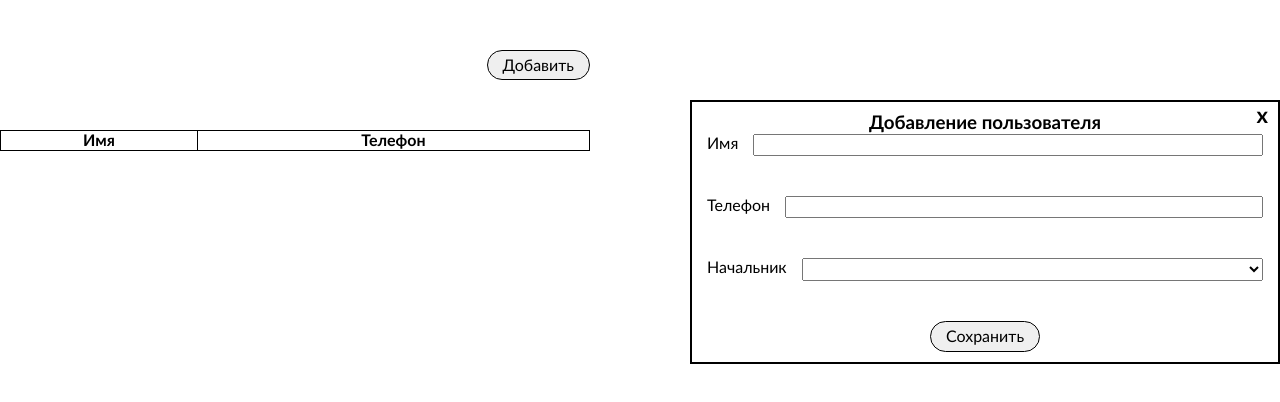
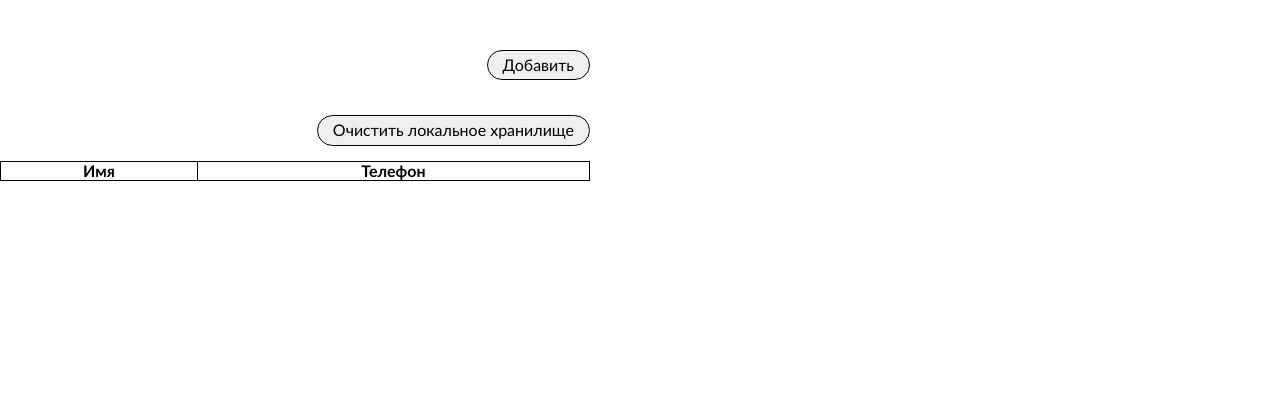
Before and after one commit to md-ibragimov/roistat-vue-test, a Vue app: page / in a window 1280 px wide. Shown: the top 402 px of the page. Built offline with nearby package versions, Linux system fonts and the light colour scheme.

Commit message:
app is done

```diff
--- a/src/App.vue
+++ b/src/App.vue
@@ -1,14 +1,23 @@
 <template>
   <div class="container">
     <div class="table-container">
-      <button @click="sortUsers" id="add-button" class="button">
+      <button @click="handleForm(true)" id="add-button" class="button">
         Добавить
       </button>
-      <TableVue :users="users" />
+      <button
+        @click="localStorageClean"
+        id="local-storage-clean"
+        class="button"
+      >
+        Очистить локальное хранилище
+      </button>
+      <TableVue @sortUsers="sortUsers" :users="users" />
     </div>
     <div class="form-container">
       <UserFormVue
         @addContact="addContact"
+        @handleForm="handleForm"
+        :form="form"
         :allUsers="allUsers"
         :users="users"
       />
@@ -24,6 +33,7 @@ export default {
   components: { TableVue, UserFormVue },
   data() {
     return {
+      form: false,
       users: localStorage.getItem("users")
         ? JSON.parse(localStorage.getItem("users"))
         : [],
@@ -31,6 +41,9 @@ export default {
     };
   },
   methods: {
+    handleForm(value) {
+      this.form = value;
+    },
     addContact(value) {
       this.allUsers.push(value);
       if (!value.boss.id) {
@@ -60,6 +73,9 @@ export default {
           return el;
         });
       }
+    },
+    localStorageClean() {
+      this.users = [];
     },
     sortUsers() {
       this.users.map((el) => {
@@ -110,7 +126,12 @@ export default {
   #add-button {
     flex-grow: 0;
     flex-shrink: 0;
-    margin: 50px 0 50px auto;
+    margin: 50px 0 35px auto;
+  }
+  #local-storage-clean {
+    margin: 0 0 15px auto;
+    flex-grow: 0;
+    flex-shrink: 0;
   }
 }
 
--- a/src/components/Table.vue
+++ b/src/components/Table.vue
@@ -1,7 +1,14 @@
 <template>
   <table class="table">
     <tr class="tr">
-      <th scope="col" class="table-name">Имя</th>
+      <th
+        style="cursor: pointer"
+        @click="$emit('sortUsers')"
+        scope="col"
+        class="table-name"
+      >
+        Имя
+      </th>
       <th scope="col" class="table-phone">Телефон</th>
     </tr>
     <TableItemVue
--- a/src/components/UserForm.vue
+++ b/src/components/UserForm.vue
@@ -1,6 +1,6 @@
 <template>
-  <div class="user-form-container">
-    <div class="use-form-close">x</div>
+  <div v-if="form" class="user-form-container">
+    <div @click="$emit('handleForm', false)" class="use-form-close">x</div>
     <h3 class="user-form-title">Добавление пользователя</h3>
     <form @submit.prevent @submit="handleForm" class="user-form">
       <label class="user-form-label"
@@ -76,6 +76,25 @@ export default {
       };
     },
   },
+  watch: {
+    form: {
+      handler(value) {
+        if (!value) {
+          this.contact = {
+            id: v4(),
+            name: null,
+            phone: null,
+            boss: {
+              id: null,
+              name: null,
+              phone: null,
+            },
+          };
+        }
+      },
+      deep: true,
+    },
+  },
   props: {
     allUsers: {
       type: Array,
@@ -83,8 +102,12 @@ export default {
     },
     users: {
       type: Array,
-      required: true
-    }
+      required: true,
+    },
+    form: {
+      type: Boolean,
+      required: true,
+    },
   },
 };
 </script>
```
